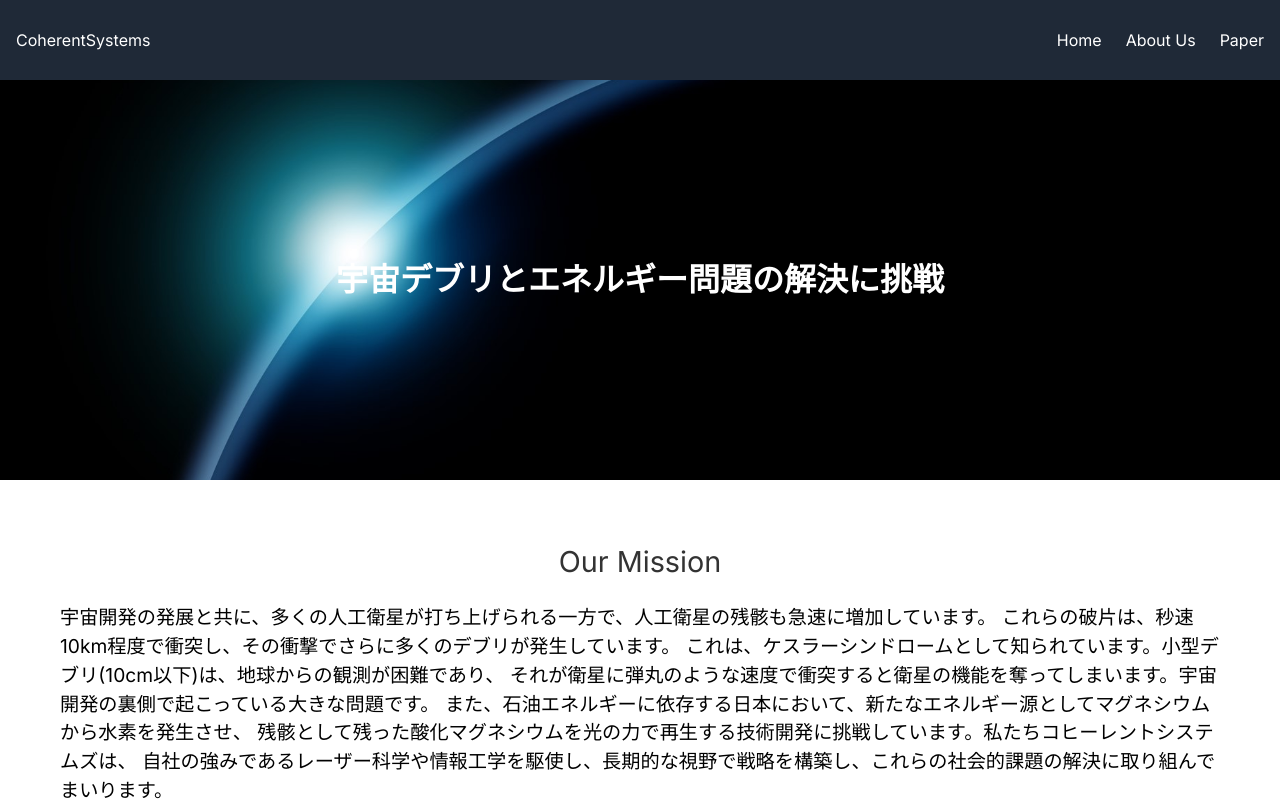
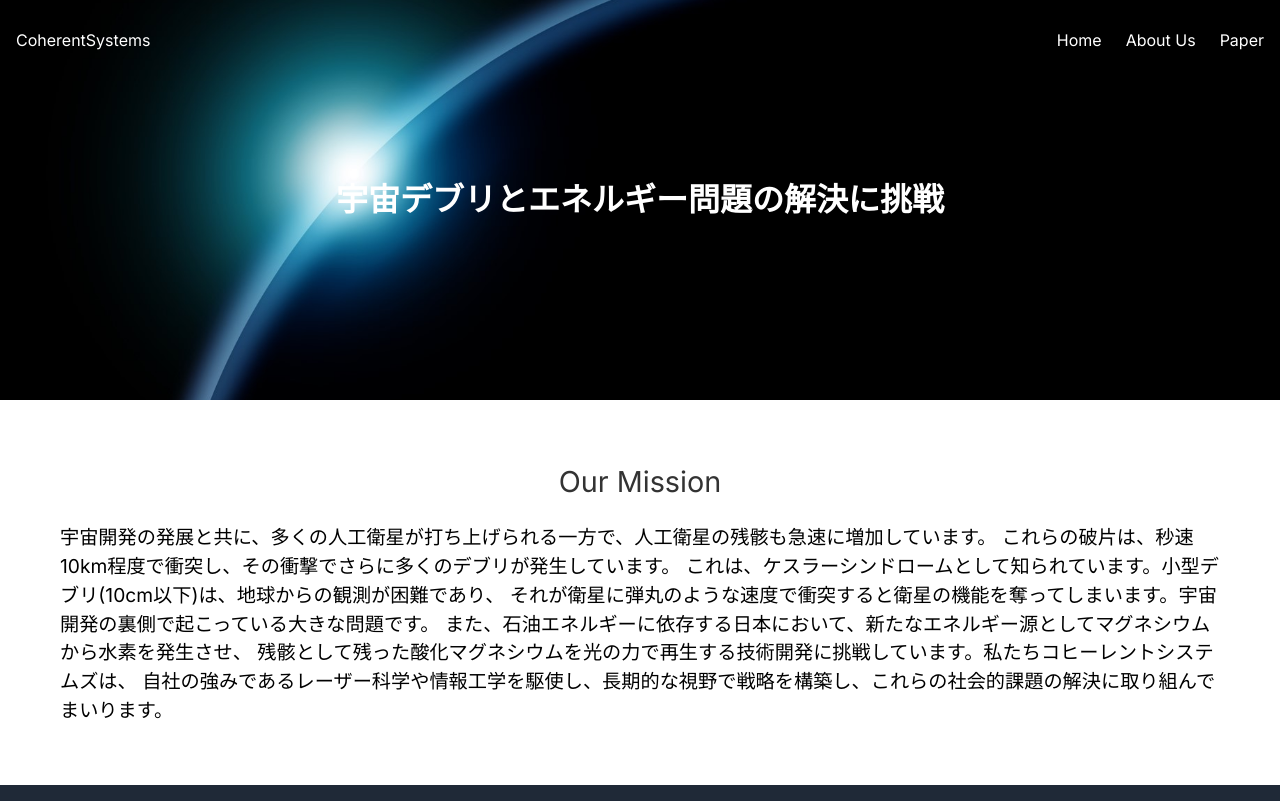
Before and after one commit to yukitchen01/coherent-systems, a Next.js app: page / in a window 1280 px wide. Shown: the top 801 px of the page. Built offline with nearby package versions, Linux system fonts and the light colour scheme; a web font is replaced by a local one.

Commit message:
Update navbar.tsx
Overrayed navber

```diff
--- a/app/ui/dashboard/navbar.tsx
+++ b/app/ui/dashboard/navbar.tsx
@@ -1,75 +1,56 @@
 "use client"
 import Link from "next/link";
 import { useState } from "react";
-import Styles from './page.module.css'; // Import your CSS module
+import { usePathname } from "next/navigation";
+import Styles from './page.module.css';
 
 const Navbar = () => {
   const [isOpen, setIsOpen] = useState(false);
-
-  const toggleMenu = () => {
-    setIsOpen(!isOpen);
-  };
+  const pathname = usePathname();
+  const isHome = pathname === "/"; // `/` なら true, それ以外は false
 
   return (
-    <div className="w-full h-20 bg-gray-800 sticky top-0 z-50">
+    <>
+      {/* ナビバー */}
+      <div className={`top-0 left-0 w-full h-20 z-50 transition-all duration-300
+        ${isHome ? "absolute bg-transparent text-white" : "fixed bg-gray-800 text-white shadow-md"}`}>
         <div className="container mx-auto px-4 h-full">
-        <div className="flex justify-between items-center h-full">
+          <div className="flex justify-between items-center h-full relative">
             <div className={Styles.logo}>CoherentSystems</div>
 
             {/* Hamburger Icon */}
-          <div className="md:hidden text-white" onClick={toggleMenu}>
+            <div className={"md:hidden text-white"} onClick={() => setIsOpen(!isOpen)}>
               <button>
-              {/* Hamburger Icon (3 lines) */}
-              <div className="w-6 h-0.5 bg-white mb-1"></div>
-              <div className="w-6 h-0.5 bg-white mb-1"></div>
-              <div className="w-6 h-0.5 bg-white"></div>
+                <div className="w-6 h-0.5 bg-current mb-1"></div>
+                <div className="w-6 h-0.5 bg-current mb-1"></div>
+                <div className="w-6 h-0.5 bg-current"></div>
               </button>
             </div>
 
-          {/* Navbar Links (hidden on mobile, visible on medium screens and above) */}
-          <ul className="hidden md:flex gap-x-6 text-white">
-            <li>
-              <Link href="/">
-                <p className={Styles.aboutLink}>Home</p>
-              </Link>
-            </li>
-            <li>
-              <Link href="/about">
-                <p className={Styles.aboutLink}>About Us</p>
-              </Link>
-            </li>
-            <li>
-              <Link href="/papers">
-                <p className={Styles.aboutLink}>Paper</p>
-              </Link>
-            </li>
+            {/* Navbar Links */}
+            <ul className={"hidden md:flex gap-x-6"}>
+              <li><Link href="/"><p className={Styles.aboutLink}>Home</p></Link></li>
+              <li><Link href="/about"><p className={Styles.aboutLink}>About Us</p></Link></li>
+              <li><Link href="/papers"><p className={Styles.aboutLink}>Paper</p></Link></li>
             </ul>
-        </div>
 
-        {/* Mobile Menu (visible on mobile screens) */}
+            {/* Mobile Menu */}
             {isOpen && (
-          <div className="md:hidden bg-gray-800 text-white mt-2">
-            <ul className="flex flex-col space-y-2">
-              <li>
-                <Link href="/" onClick={toggleMenu}>
-                  <p className={Styles.aboutLink}>Home</p>
-                </Link>
-              </li>
-              <li>
-                <Link href="/about" onClick={toggleMenu}>
-                <p className={Styles.aboutLink}>About Us</p>
-                </Link>
-              </li>
-              <li>
-                <Link href="/papers" onClick={toggleMenu}>
-                <p className={Styles.aboutLink}>Paper</p>
-                </Link>
-              </li>
+              <div className={"absolute top-full right-0 bg-gray-800 text-white mt-2 p-4 rounded-lg shadow-lg w-48 transition-all duration-300"}>
+                <ul className="flex flex-col space-y-2 items-center">
+                  <li><Link href="/" onClick={() => setIsOpen(false)}><p className={Styles.aboutLink}>Home</p></Link></li>
+                  <li><Link href="/about" onClick={() => setIsOpen(false)}><p className={Styles.aboutLink}>About Us</p></Link></li>
+                  <li><Link href="/papers" onClick={() => setIsOpen(false)}><p className={Styles.aboutLink}>Paper</p></Link></li>
                 </ul>
               </div>
             )}
           </div>
         </div>
+      </div>
+
+      {/* 他のページではナビバーの高さ分の余白を確保 */}
+      {!isHome && <div className="h-20"></div>}
+    </>
   );
 };
 
```
Lines whose indentation alone changed are shown as unchanged.
